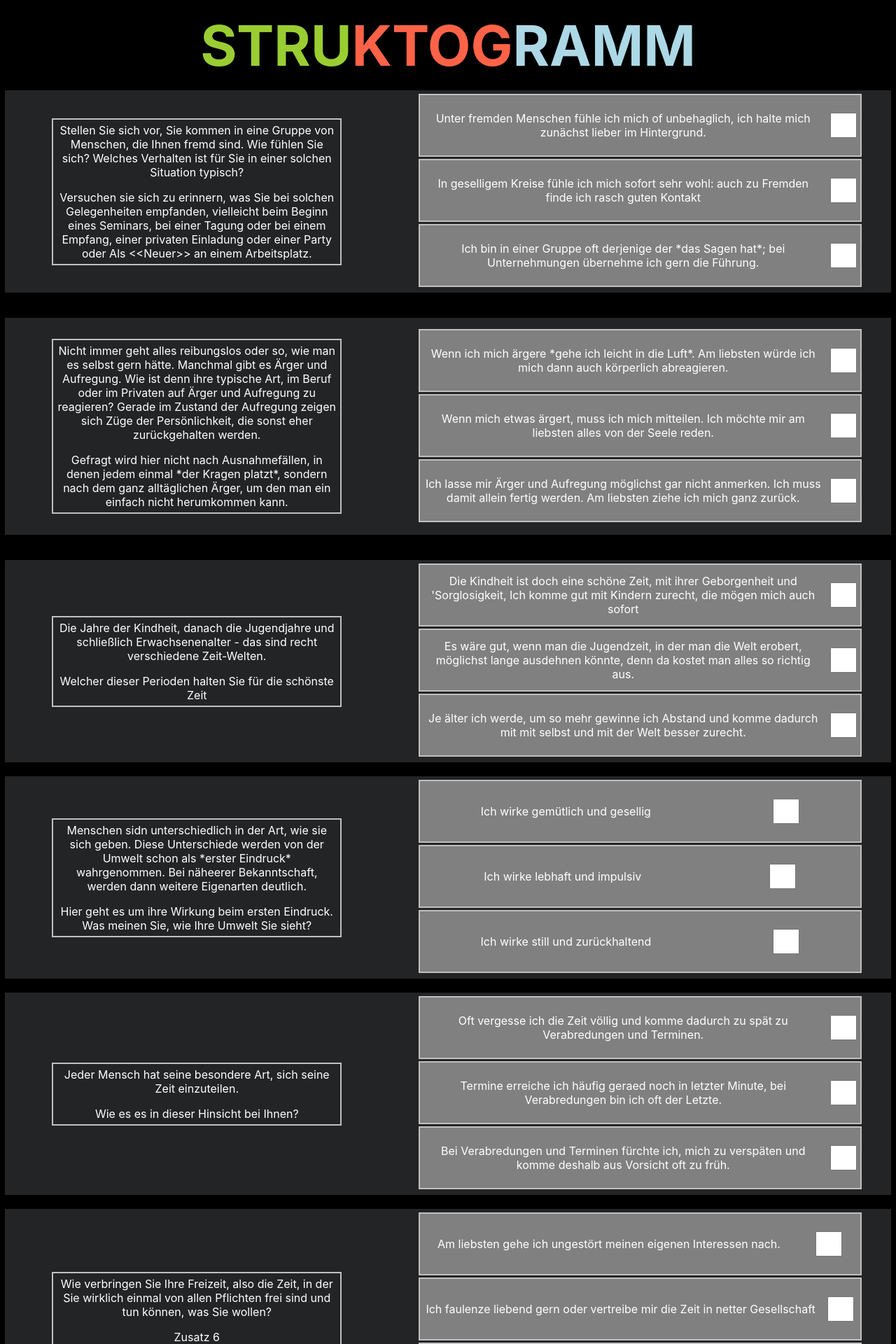
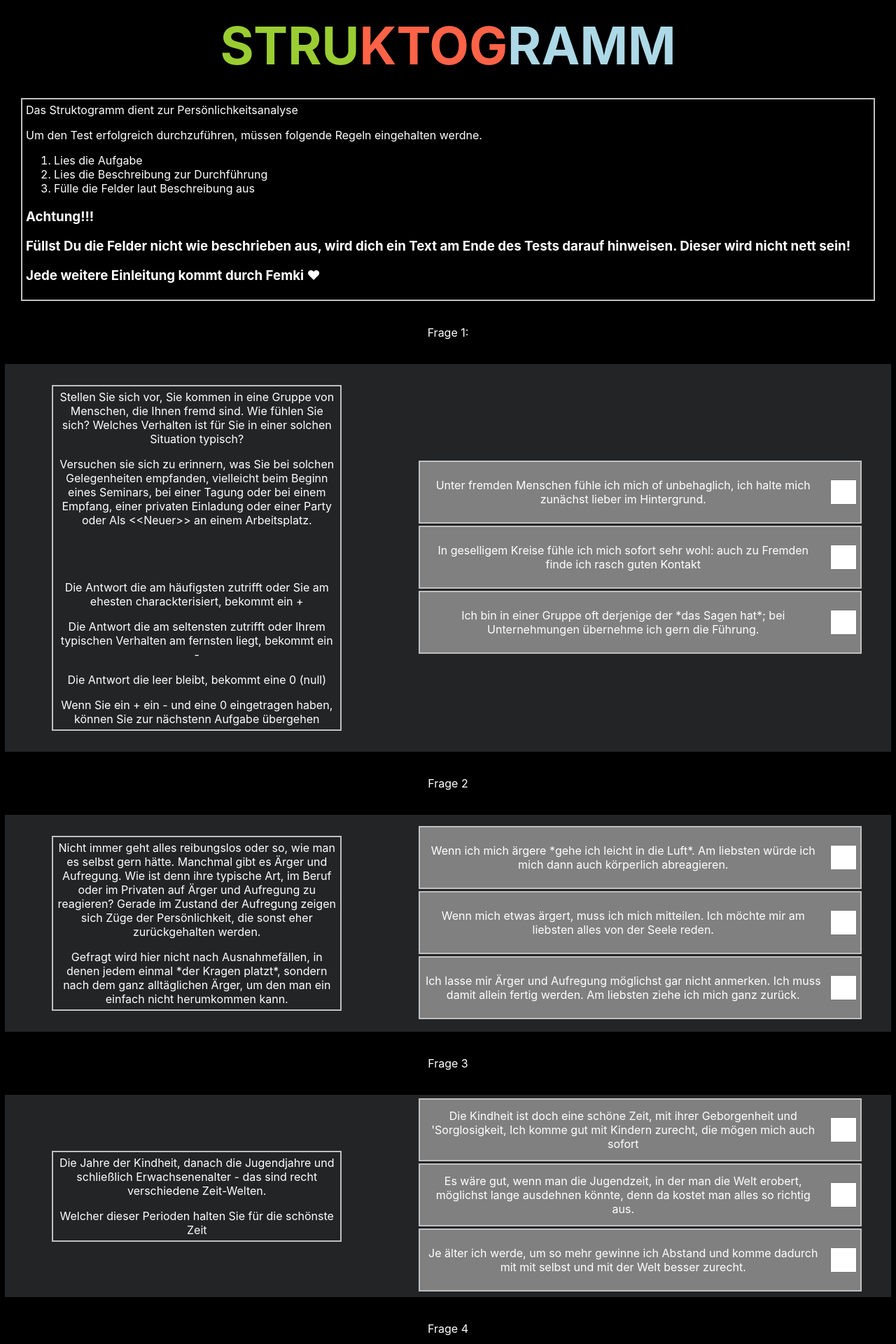
Before and after one commit to jbaltres/struktogram, a React (Create React App) app: page / in a window 1280 px wide. Shown: the top 1920 px of the page at 70% size. Built offline with nearby package versions, Linux system fonts and the light colour scheme.

Commit message:
ready for testing

```diff
--- a/src/api/Data.js
+++ b/src/api/Data.js
@@ -353,3 +353,10 @@ export const antwortenF1 = [
   export const antwortenFrage8 = ["Ich *rede nicht um den heißen Brei* herum, bin nicht immer sehr diplomatisch.", "Ich kann meine Gefühle nicht gut zeigen und werde oft nicht richtig eingeschätzt.", "Ich bin sehr an Menschen interessiert, an ihrem Leben und an ihrem Lebensumständen.", "Ich liebe das Risiko und Abenteuer. Mein Motto: *Wer wagt, gewinnt!*", "Ich bin sehr empfindlich gegen Lärm, verhalte mich auch selbst meist Leise.", "Im Grunde bin ich ein Feinschmecker, denn ich liebe eine gute Küche."];
   export const antwortenFrage9 = ["Ich mag keinen Unfrieden, bin verständnisvoll und ausgleichend.", "Ich bin kurz entschlossen, langes Zögern ist nicht meine Art.", "Ich bin äußerst gewissenhaft, oft auch in Kleinigkeiten.", "Ich mache es mir oft unnötig schwer, neige zum Grübeln und Zweifeln", "Ich nehme leicht zu, auch wenn ich nicht viel esse.", "Ich brauche immer viel Bwegung, um mich richtig wohl zu fühlen."];
   export const antwortenFrage10 = ["Bei den meisten Gelegenheiten, schaue ich lieber nur zu als mitzumachen.", "Ich werde richtig wütend, wenn ich auf etwas warten muss.", "Wenn ich mich angegriffen fühle, reagiere ich oft heftig und aggressiv.", "Ich mache gern alles mit: Ich will kein Spielverderber sein.", "Ich bilde mir zwar meine eigene Meinung, halte mich aber meist damit zurück.", "Bei Entscheidungen richte ich mich gern nach der Meinung von anderen."];
+
+  export const handlungsbeschreibung11 = "Die Antwort die am häufigsten zutrifft oder Sie am ehesten charackterisiert, bekommt ein +"
+  export const handlungsbeschreibung12 = "Die Antwort die am seltensten zutrifft oder Ihrem typischen Verhalten am fernsten liegt, bekommt ein -"
+  export const handlungsbeschreibung13 = "Die Antwort die leer bleibt, bekommt eine 0 (null)"
+  export const handlungsbeschreibung14 = "Wenn Sie ein + ein - und eine 0 eingetragen haben, können Sie zur nächstenn Aufgabe übergehen"
+
+  export const handlungsbeschreibung2 = "Haken sie die drei Aussagen an, die am besten auf Sie zutreffen (Kästchen anklicken/ antippen)"
--- a/src/components/HelloWorld.js
+++ b/src/components/HelloWorld.js
@@ -1,7 +1,6 @@
 import React, { useState } from "react";
-import { antwortenF1, fragenZusatz, antwortenF2, antwortenF3, antwortenF4, antwortenF5, antwortenF6, antwortenF7, antwortenFrage8, antwortenFrage9, antwortenFrage10, antwortenFrage1, antwortenFrage2, antwortenFrage3, antwortenFrage4, antwortenFrage5, antwortenFrage6, antwortenFrage7 } from "../api/Data.js";
+import { antwortenF1, fragenZusatz, antwortenF2, antwortenF3, antwortenF4, antwortenF5, antwortenF6, antwortenF7, antwortenFrage8, antwortenFrage9, antwortenFrage10, antwortenFrage1, antwortenFrage2, antwortenFrage3, antwortenFrage4, antwortenFrage5, antwortenFrage6, antwortenFrage7, handlungsbeschreibung11, handlungsbeschreibung12, handlungsbeschreibung13, handlungsbeschreibung14, handlungsbeschreibung2 } from "../api/Data.js";
 import { fragen } from "../api/Data.js";
-
 // import Counter from "./components/Counter";
 import ObjectCalculator from "../components/ObjectCalculator";
 // import ObjectCalculator8 from "../components/ObjectCalculator8";
@@ -449,6 +448,20 @@ border: "solid silver 2px",
 padding: "5px"
 }
 
+const Item11 = {
+  color: "white",
+  margin: "30px",
+  border: "solid silver 2px",
+  padding: "5px",
+  textAlign: "start"
+  }
+
+  const Item12 = {
+    color: "white",
+    margin: "30px",
+    padding: "5px",
+    }
+
 const Item2 = {
   color: "white",
   width: "400px",
@@ -477,9 +490,9 @@ padding: 5px;
 
 const Headline = styled.span`
 color :${props => props.textcolor};
-font-size: 5em;
+font-size: 2.3em;
 @media (max-width: 700px){
-  font-size: 2em
+  font-size: 1.3em
 }
 margin-top:0.67em;
 font-weight: bold
@@ -804,13 +817,43 @@ font-weight: bold
   return (
     <>
     <p/>
-    <Headline textcolor="yellowgreen">STRU</Headline><Headline textcolor="tomato">KTOG</Headline><Headline textcolor="lightblue">RAMM</Headline>
+    <h1><Headline textcolor="yellowgreen">STRU</Headline><Headline textcolor="tomato">KTOG</Headline><Headline textcolor="lightblue">RAMM</Headline></h1>
     <p/>
+    <div style={Item11}>
+      Das Struktogramm dient zur Persönlichkeitsanalyse
+      <p />
+      Um den Test erfolgreich durchzuführen, müssen folgende Regeln eingehalten werdne.
+      <ol>
+        <li>Lies die Aufgabe</li>
+        <li>Lies die Beschreibung zur Durchführung</li>
+        <li>Fülle die Felder laut Beschreibung aus</li>
+      </ol>
+      <h3>Achtung!!!
+        <p/>
+        Füllst Du die Felder nicht wie beschrieben aus, wird dich ein Text am Ende des Tests darauf hinweisen. Dieser wird nicht nett sein!
+        <p/>
+        Jede weitere Einleitung kommt durch Femki ♥
+      </h3>
+    </div>
+    <div style={Item12}>
+    Frage 1:
+    </div>
     <div style={Container1}>
       <div style = {Item1}>
           <div>{fragen[0]}</div>
           <p />
           <div style={{font: "italic"}}>{fragenZusatz[0]}</div>
+          <p/>
+          <br/>
+          <br/>
+          <br/>
+          {handlungsbeschreibung11}
+          <p/>
+          {handlungsbeschreibung12}
+          <p/>
+          {handlungsbeschreibung13}
+          <p/>
+          {handlungsbeschreibung14}
       </div>
       <div className="Item3">
       <div style={{display: "flex",
@@ -870,7 +913,9 @@ font-weight: bold
       </div>
     </div>
     <p />
+    <div style={Item12}>
   Frage 2
+  </div>
      <div style={Container1}>
       <div style = {Item1}>
         <div>{fragen[1]}
@@ -937,7 +982,9 @@ font-weight: bold
       </div>
      </div>
     <p />
-  Frage 3
+    <div style={Item12}>
+      Frage 3
+    </div>
      <div style={Container1}>
       <div style = {Item1}>
         <div>{fragen[2]}
@@ -1003,7 +1050,9 @@ font-weight: bold
       </div>
 
      </div>
-  Frage 4
+     <div style={Item12}>
+      Frage 4
+    </div>
      <div style={Container1}>
       <div style = {Item1}>
         <div>{fragen[3]}
@@ -1069,7 +1118,9 @@ font-weight: bold
       </div>
 
      </div>
-  Frage 5
+     <div style={Item12}>
+      Frage 5
+     </div>
      <div style={Container1}>
       <div style = {Item1}>
         <div>{fragen[4]}
@@ -1134,7 +1185,9 @@ font-weight: bold
       </div>
       </div>
      </div>
-  Frage 6
+     <div style={Item12}>
+       Frage 6
+     </div>
      <div style={Container1}>
       <div style = {Item1}>
         <div>{fragen[5]}
@@ -1199,7 +1252,9 @@ font-weight: bold
       </div>
       </div>
      </div>
-  Frage 7
+     <div style={Item12}>
+      Frage 7
+     </div>
      <div style={Container1}>
       <div style = {Item1}>
         <div>{fragen[6]}
@@ -1264,7 +1319,11 @@ font-weight: bold
       </div>
       </div>
      </div>
+     <div style={Item12}>
      <p>Frage 8</p>
+
+     {handlungsbeschreibung2}
+     </div>
      <div style={Container1}>
        <div style = {Item1}>
         <div>{fragen[7]}
```
